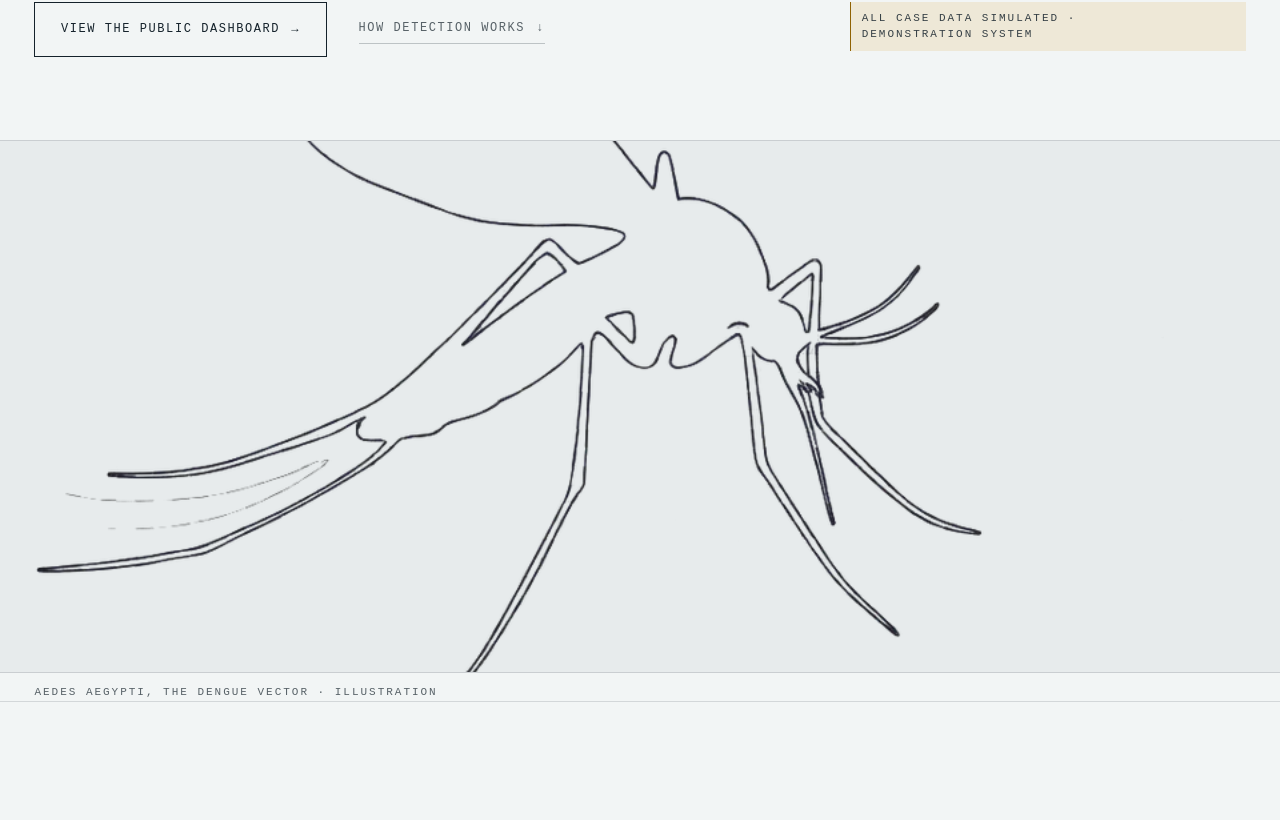
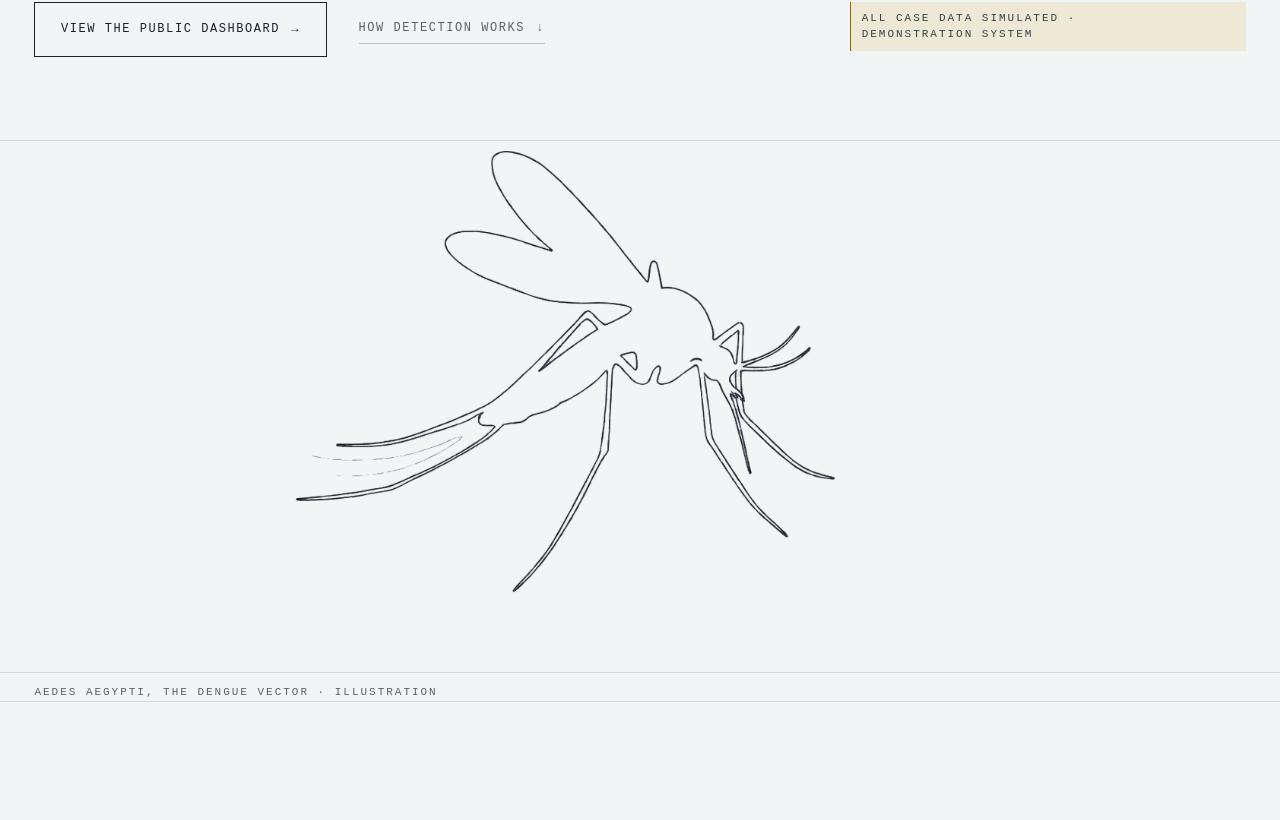
Before and after one commit to Rimaz17/sentinel, a React (Vite) app in the folder frontend/: page / in a window 1280 px wide. Shown: the part 500-1320 px from the top of the page. Built offline with nearby package versions, Linux system fonts and the light colour scheme.

Commit message:
feat(landing): let a figure choose contain or cover

```diff
--- a/frontend/src/components/ui/Figure.tsx
+++ b/frontend/src/components/ui/Figure.tsx
@@ -21,6 +21,12 @@ type FigureProps = {
    * source image, so nothing important falls outside the frame.
    */
   ratio?: string
+  /**
+   * `contain` (the default) fits the whole drawing in the frame, which is what
+   * a trimmed cut-out needs — cropping one just clips the artwork. `cover`
+   * fills the frame and is for opaque artwork that can take a crop.
+   */
+  fit?: 'contain' | 'cover'
   /** Only the figure at the fold should load eagerly. */
   priority?: boolean
   className?: string
@@ -32,11 +38,13 @@ export function Figure({
   caption,
   sizes,
   ratio,
+  fit = 'contain',
   priority = false,
   className,
 }: FigureProps) {
   const frameStyle = {
     '--figure-ratio': ratio ?? `${image.width} / ${image.height}`,
+    '--figure-fit': fit,
   } as CSSProperties
 
   return (
--- a/frontend/src/components/ui/figure.css
+++ b/frontend/src/components/ui/figure.css
@@ -12,16 +12,15 @@
      So a breakpoint that needs a different crop sets the override instead. */
   aspect-ratio: var(--figure-ratio-override, var(--figure-ratio));
   overflow: hidden;
-  /* The drawings sit on a warm paper; the page ground is cooler. Sinking the
-     frame very slightly means the join reads as a change of stock rather than
-     as a mismatch. */
-  background-color: var(--paper-sunk);
 }
 
 .figure__img {
   width: 100%;
   height: 100%;
-  object-fit: cover;
+  /* Defaults to `contain`: two of these are cut-outs trimmed to their own
+     artwork, and cropping a cut-out just clips the drawing. Opaque artwork
+     opts into `cover` so a section can crop it to the band it wants. */
+  object-fit: var(--figure-fit, contain);
   object-position: center;
 }
 
```
